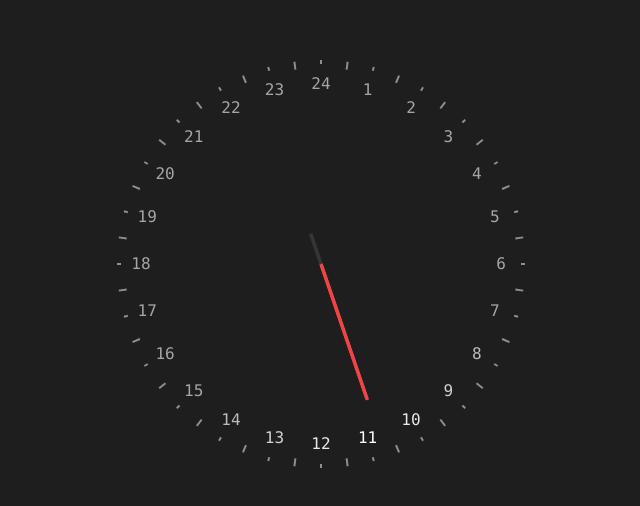
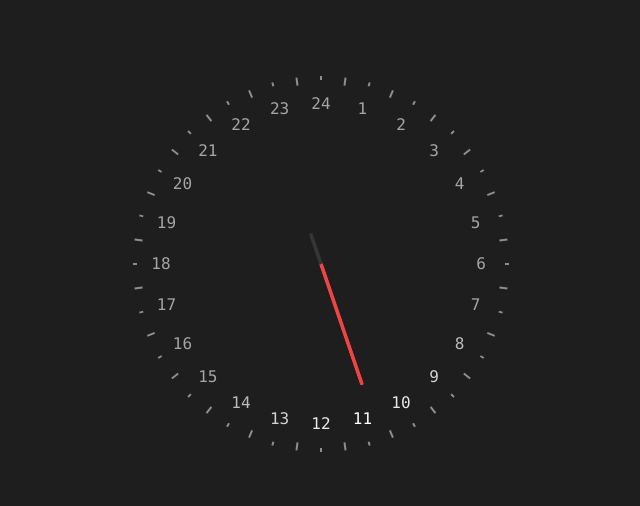
Before and after one commit to samstephenson/slow-time-clock, a React (Create React App) app: page / in a window 1280 px wide. Shown: the part 136-642 px from the top of the page, without its empty margins (319-959 px from the left). Built offline with nearby package versions, Linux system fonts and the light colour scheme.

Commit message:
Fixed number insetting. Broken gradient

```diff
--- a/src/App.css
+++ b/src/App.css
@@ -1,13 +1,3 @@
-.clock-number {
-  position: absolute;
-  top: 0;
-  bottom: 0;
-  left: 0;
-  right: 0;
-  text-align: center;
-  /* background: rgba(0, 0, 0, 0.1); */
-}
-
 @media (prefers-reduced-motion: no-preference) {
   .App-logo {
     animation: App-logo-spin infinite 20s linear;
--- a/src/App.js
+++ b/src/App.js
@@ -45,7 +45,7 @@ function App() {
     clockNumbers.push(
       <div
         key={i}
-        className={`clock-number absolute inset-2 text-center text-white  font-mono ${clockColoring(
+        className={`clock-number absolute inset-5 text-center text-white  font-mono ${clockColoring(
           i
         )}`}
         style={{
@@ -68,7 +68,7 @@ function App() {
     markers.push(
       <div
         key={j}
-        className="absolute -inset-3 flex justify-center"
+        className="absolute inset-1 flex justify-center"
         style={{
           transform: `rotate(${7.5 * j}deg)`,
         }}
@@ -80,18 +80,25 @@ function App() {
     );
   }
 
+  const sleepTime = 21;
+  const wakeTime = 7;
+  const getAngleFromHour = (time) => (time / 24) * 360;
+
+  const clockFaceGradient = `conic-gradient(from 0turn at 50% 50%, #000, ${getAngleFromHour(
+    wakeTime - 0.75
+  )}deg, #1e1e1e, ${getAngleFromHour(
+    wakeTime + 0.75
+  )}deg, #1e1e1e, ${getAngleFromHour(
+    sleepTime - 0.75
+  )}, #000, ${getAngleFromHour(sleepTime + 0.75)}deg, #000)`;
+
   return (
     <div className="h-screen flex items-center w-screen justify-center">
       <div
         className="relative w-96 h-96 rounded-full"
-        style={
-          {
-            /*
-          background:
-            "conic-gradient(from 0turn at 50% 50%, #000, 70deg, #1e1e1e, 120deg, #1e1e1e, 250deg, #000, 300deg, #000)",
-        */
-          }
-        }
+        style={{
+          background: clockFaceGradient,
+        }}
       >
         <ClockHand time={time} />
         {clockNumbers}
--- a/src/ClockHand.js
+++ b/src/ClockHand.js
@@ -2,7 +2,7 @@ export default function ClockHand(props) {
   return (
     <div className="absolute inset-0 flex justify-center items-center">
       <div
-        className="w-3/4 h-1 flex items-stretch rounded-full overflow-hidden"
+        className="w-2/3 h-1 flex items-stretch rounded-full overflow-hidden"
         style={{
           transform: `rotate(${props.time * 360 + 90}deg)`,
         }}
```
